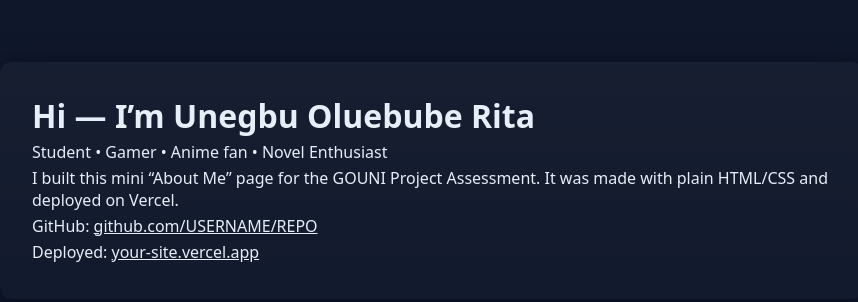
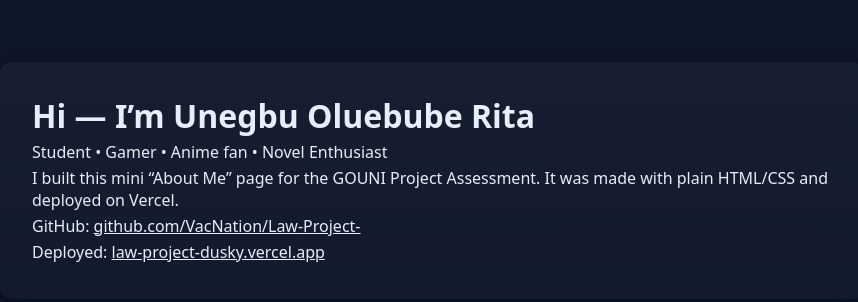
Before and after one commit to VacNation/Law-Project-, a plain HTML site: page index.html in a window 1280 px wide. Shown: the part 252-554 px from the top of the page, without its empty margins (208-1066 px from the left). Drawn offline with Linux system fonts and the light colour scheme.

Commit message:
Update index.html

```diff
--- a/index.html
+++ b/index.html
@@ -15,13 +15,13 @@
       It was made with plain HTML/CSS and deployed on Vercel.
     </p>
     <p>
-      GitHub: <a href="https://github.com/USERNAME/REPO" target="_blank">
-        github.com/USERNAME/REPO
+      GitHub: <a href="https://github.com/VacNation/Law-Project-" target="_blank">
+        github.com/VacNation/Law-Project-
       </a>
     </p>
     <p>
-      Deployed: <a href="https://your-site.vercel.app" target="_blank">
-        your-site.vercel.app
+      Deployed: <a href="https://law-project-dusky.vercel.app" target="_blank">
+        law-project-dusky.vercel.app
       </a>
     </p>
   </main>
```
